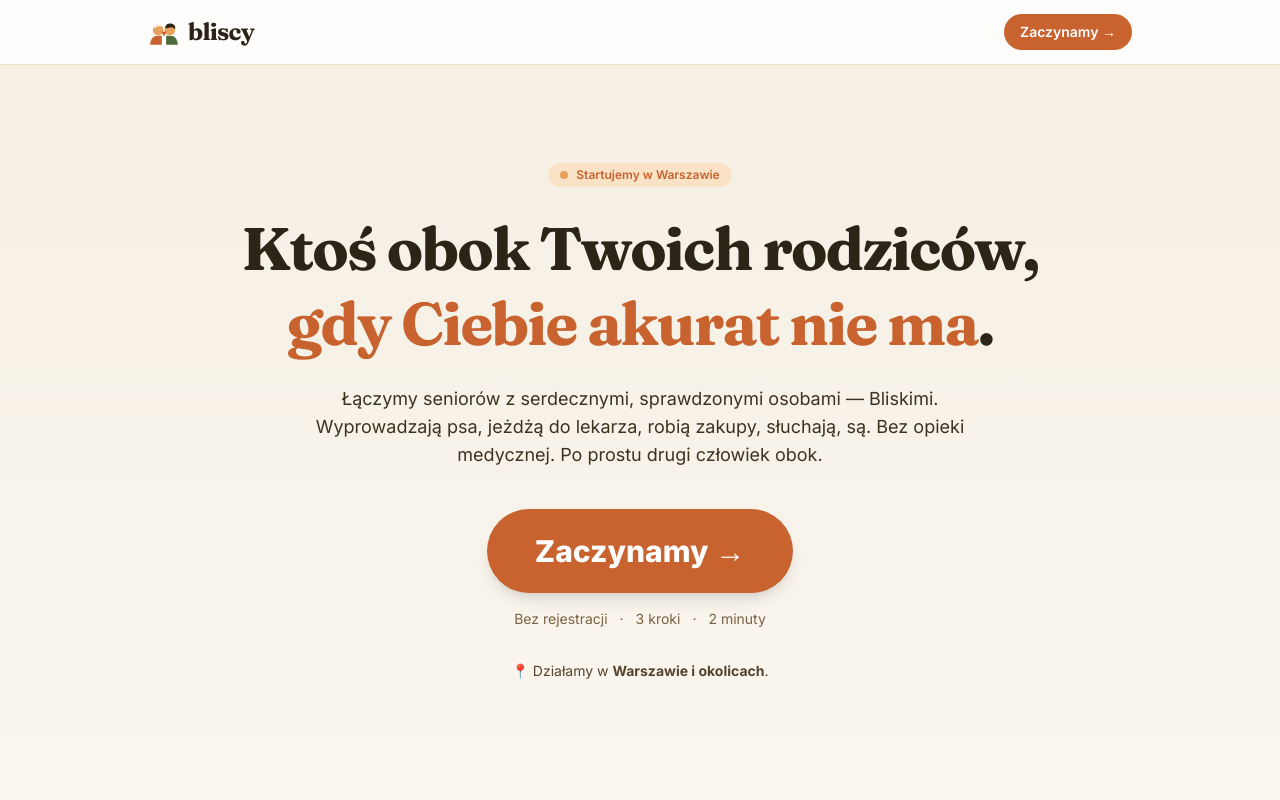
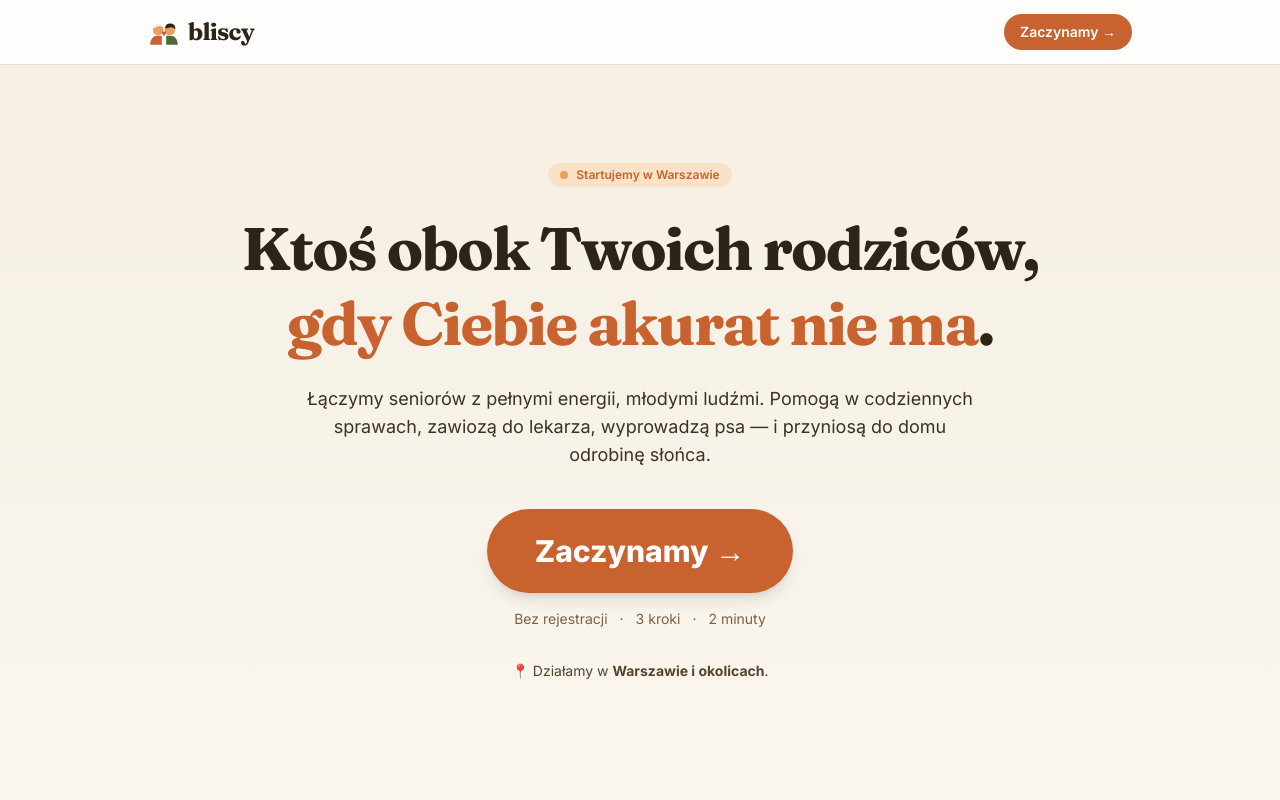
Before and after one commit to laskoAI/bliscy-app, a Next.js app: page /znajdz in a window 1280 px wide. Shown: the top 800 px of the page. Built offline with nearby package versions, Linux system fonts and the light colour scheme.

Commit message:
Refine hero subtitle: energetic young people, sunshine metaphor

```diff
--- a/src/app/znajdz/page.tsx
+++ b/src/app/znajdz/page.tsx
@@ -20,9 +20,8 @@ export default function ZnajdzLanding() {
           </h1>
 
           <p className="mt-6 text-base sm:text-lg text-brand-700 max-w-2xl mx-auto">
-            Łączymy seniorów z serdecznymi, sprawdzonymi osobami — Bliskimi.
-            Wyprowadzają psa, jeżdżą do lekarza, robią zakupy, słuchają, są.
-            Bez opieki medycznej. Po prostu drugi człowiek obok.
+            Łączymy seniorów z pełnymi energii, młodymi ludźmi. Pomogą w codziennych sprawach,
+            zawiozą do lekarza, wyprowadzą psa — i przyniosą do domu odrobinę słońca.
           </p>
 
           <div className="mt-10 flex flex-col items-center gap-4">
```
